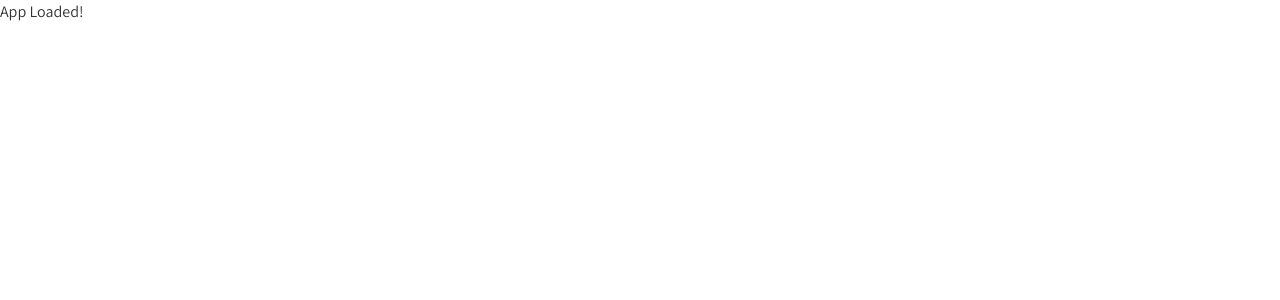
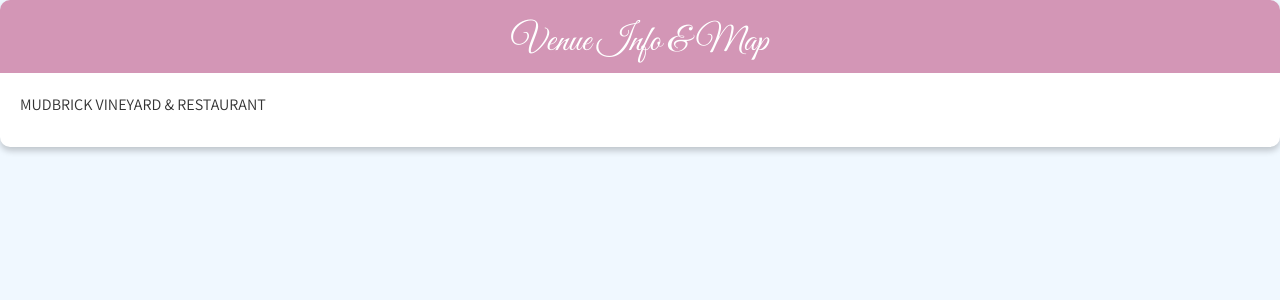
Before and after one commit to nozomail/wedding-invitation, a React app: page /venue in a window 1280 px wide. Shown: the top 300 px of the page. Built offline with nearby package versions, Linux system fonts and the light colour scheme; a web font is replaced by a local one.

Commit message:
Add Card component

```diff
--- /dev/null
+++ b/src/components/Card/index.tsx
@@ -0,0 +1,16 @@
+import React, { ReactNode } from 'react';
+import './style.scss';
+
+type Props = {
+  title: string;
+  children: ReactNode;
+};
+
+export function Card({ title, children }: Props): JSX.Element {
+  return (
+    <div className="Card">
+      <h1 className="Card_title">{title}</h1>
+      <div className="Card_content">{children}</div>
+    </div>
+  );
+}
--- /dev/null
+++ b/src/components/Card/style.scss
@@ -0,0 +1,24 @@
+@import '../../containers/App/variables.scss';
+
+.Card {
+  background-color: #fff;
+  border-radius: 10px;
+  box-shadow: 0 4px 6px 0 rgba(0, 0, 0, 0.2);
+}
+
+.Card_title {
+  font-size: 36px;
+  line-height: 1.2;
+  font-weight: 400;
+  font-family: 'Great Vibes', cursive;
+  color: #fff;
+  text-align: center;
+  background-color: $c_pink;
+  border-radius: 10px 10px 0 0;
+  padding: 10px;
+  padding-top: 20px;
+}
+
+.Card_content {
+  padding: 20px 20px 30px;
+}
--- a/src/containers/App/index.tsx
+++ b/src/containers/App/index.tsx
@@ -1,10 +1,11 @@
 import React from 'react';
 import './style.scss';
+import { Card } from '../../components/Card';
 
 export function App(): JSX.Element {
   return (
     <div className="App">
-      App Loaded!
+      <Card title="Venue Info & Map">MUDBRICK VINEYARD & RESTAURANT</Card>
     </div>
   );
 }
--- a/src/containers/App/style.scss
+++ b/src/containers/App/style.scss
@@ -4,6 +4,7 @@
 html {
   height: 100%;
   font-family: 'Assistant', 'Noto Sans JP', sans-serif;
+  background-color: aliceblue;
 }
 
 body {
```
